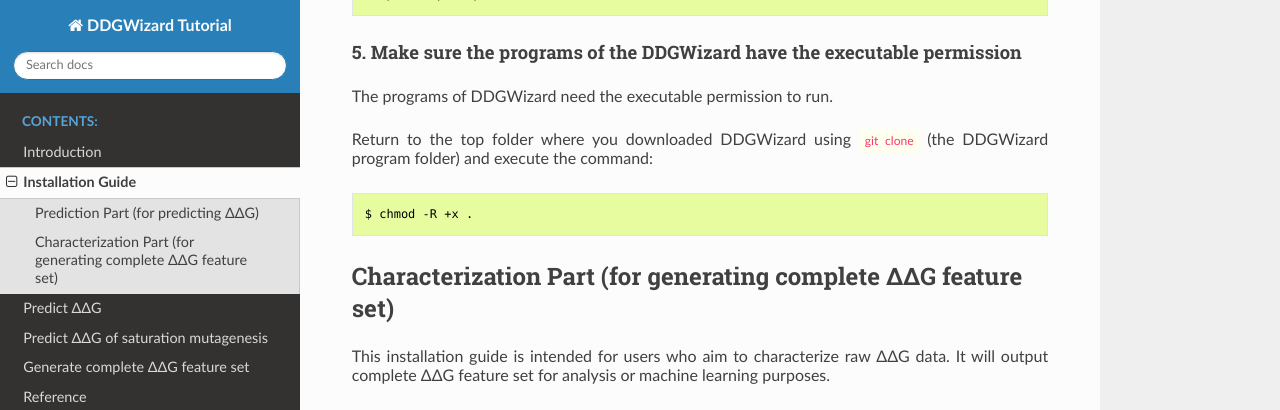
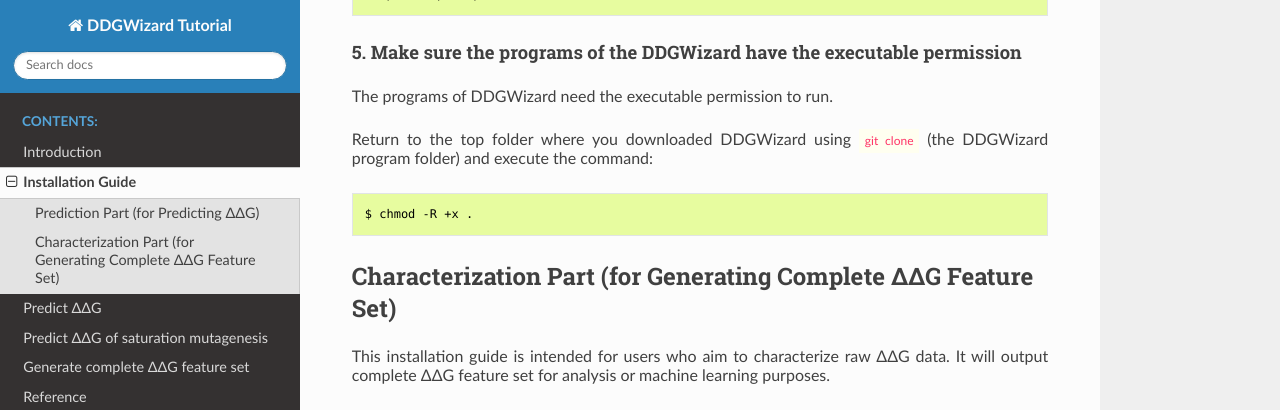
Before and after one commit to Mingkai14/DDGWizard, a Sphinx documentation site: the page built from Docs/Installation_Guide.rst, in a window 1280 px wide and 900 px high, scrolled down 1953 px. Shown: the top 410 px of the window. Built offline with Sphinx 7.4.7 and the Read the Docs theme 2.0.0, drawn with Linux system fonts in a browser that asks for light colours; some of the changed text lies outside the part shown.

```diff
--- a/Docs/Installation_Guide.rst
+++ b/Docs/Installation_Guide.rst
@@ -35,7 +35,7 @@ Installation Guide
 
 .. _`the Prediction Part`:
 
-Prediction Part (for predicting ΔΔG)
+Prediction Part (for Predicting ΔΔG)
 -------------------
 
 .. raw:: html
@@ -175,7 +175,7 @@ Prediction Part (for predicting ΔΔG)
 
 .. _`the Characterization part`:
 
-Characterization Part (for generating complete ΔΔG feature set)
+Characterization Part (for Generating Complete ΔΔG Feature Set)
 ----------------------------------------
 
 .. raw:: html
```
